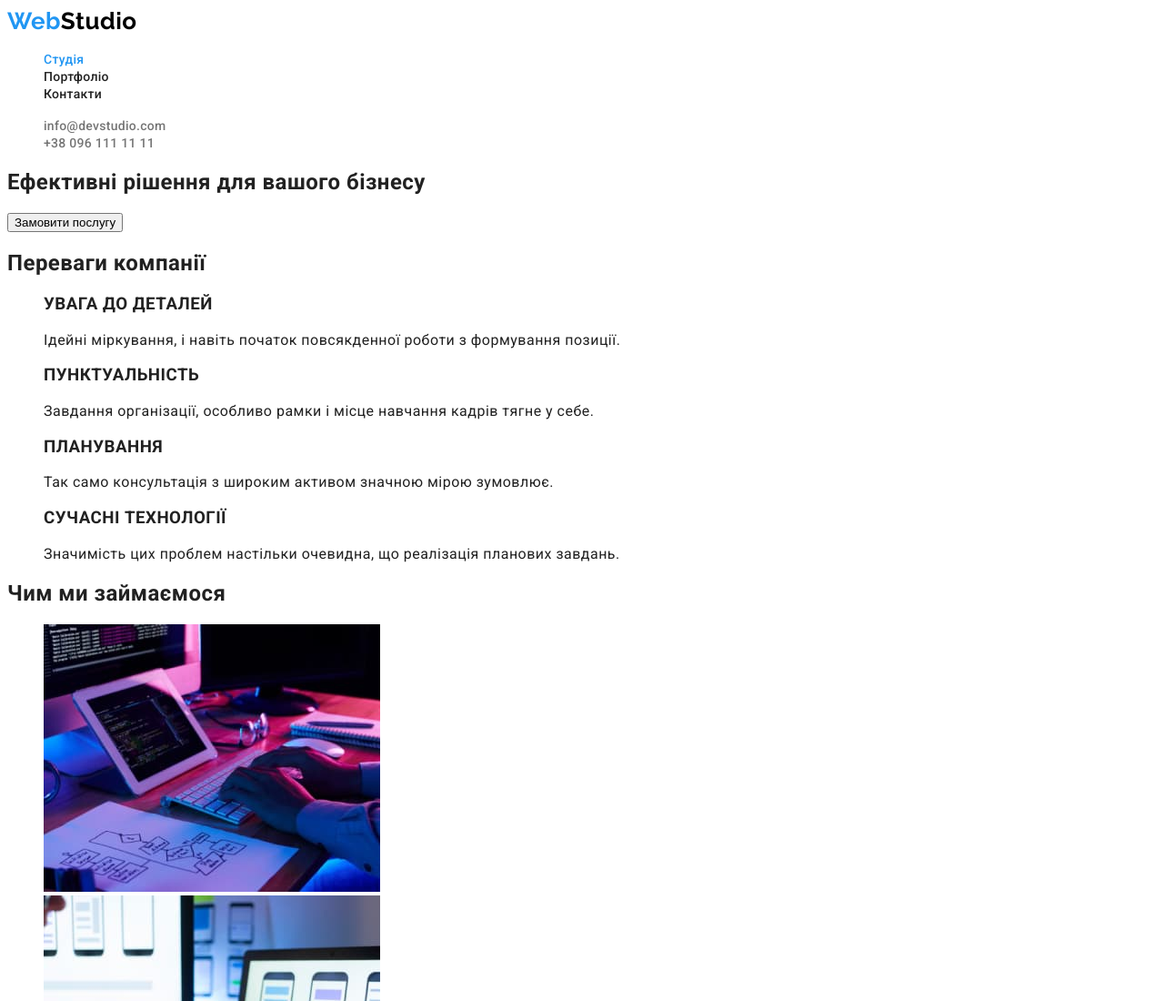
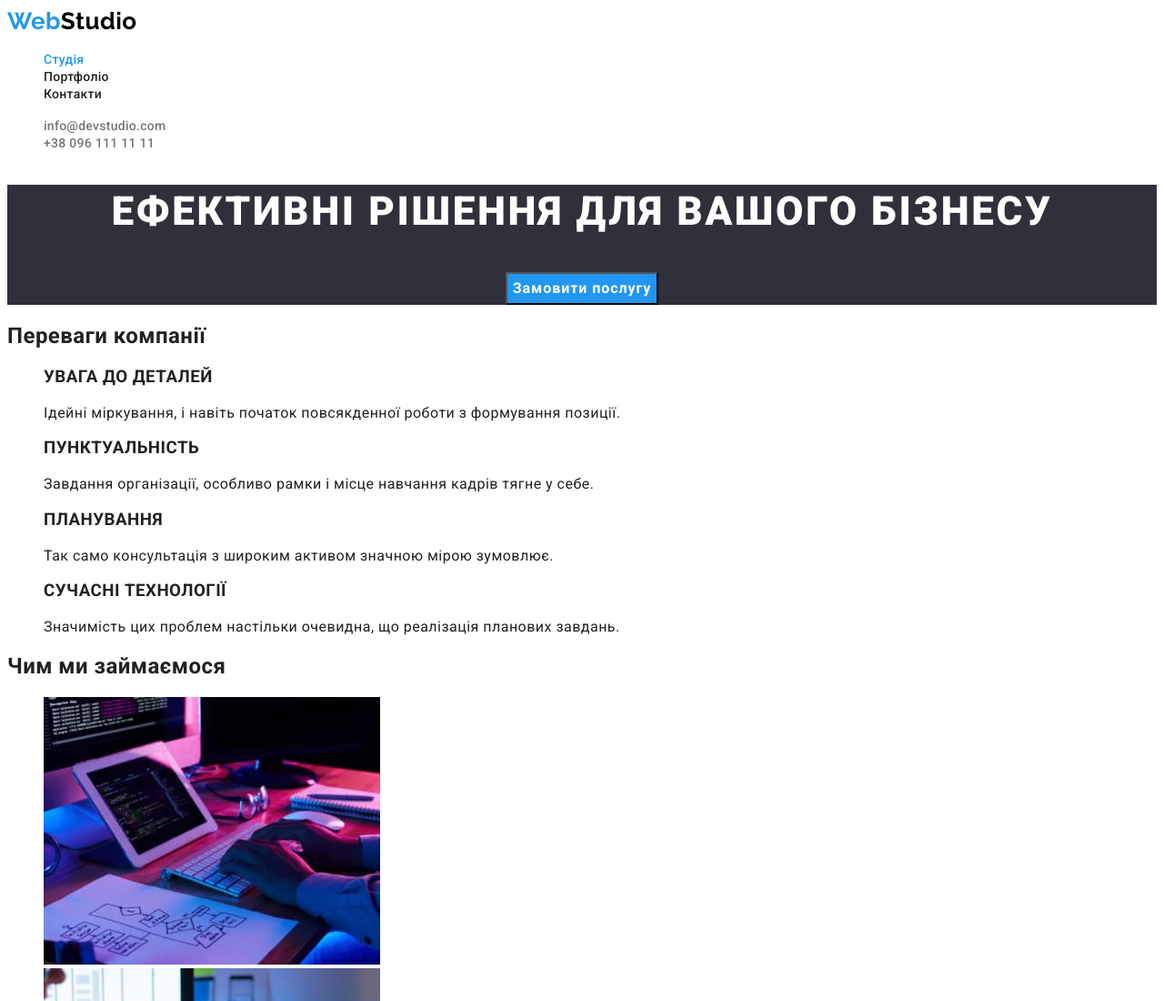
Before and after one commit to MarianaDobrivska/goit-markup-hw-02, a plain HTML site: page index.html in a window 1280 px wide. Shown: the top 1100 px of the page at 91% size. Drawn offline with Linux system fonts and the light colour scheme.

Commit message:
adding class to hero button

```diff
--- a/index.html
+++ b/index.html
@@ -22,8 +22,8 @@
         </a>
 
         <ul class="site-nav list">
-            <li><a href="" class="link current">Студія</a></li>
-            <li><a href="" class="link">Портфоліо</a></li>
+            <li><a href="./index.html" class="link current">Студія</a></li>
+            <li><a href="./portfolio.html" class="link">Портфоліо</a></li>
             <li><a href="" class="link">Контакти</a></li>
         </ul>
     </nav>
@@ -37,9 +37,9 @@
 
 <main>
     <!-- Герой -->
-    <section>
-        <h1> Ефективні рішення для вашого бізнесу </h1>
-        <button type="button">Замовити послугу</button>
+    <section class="main-hero">
+        <h1 class="hero-title"> Ефективні рішення для вашого бізнесу </h1>
+        <button class="button" type="button">Замовити послугу</button>
     </section>
 
     <!-- Переваги -->
```
